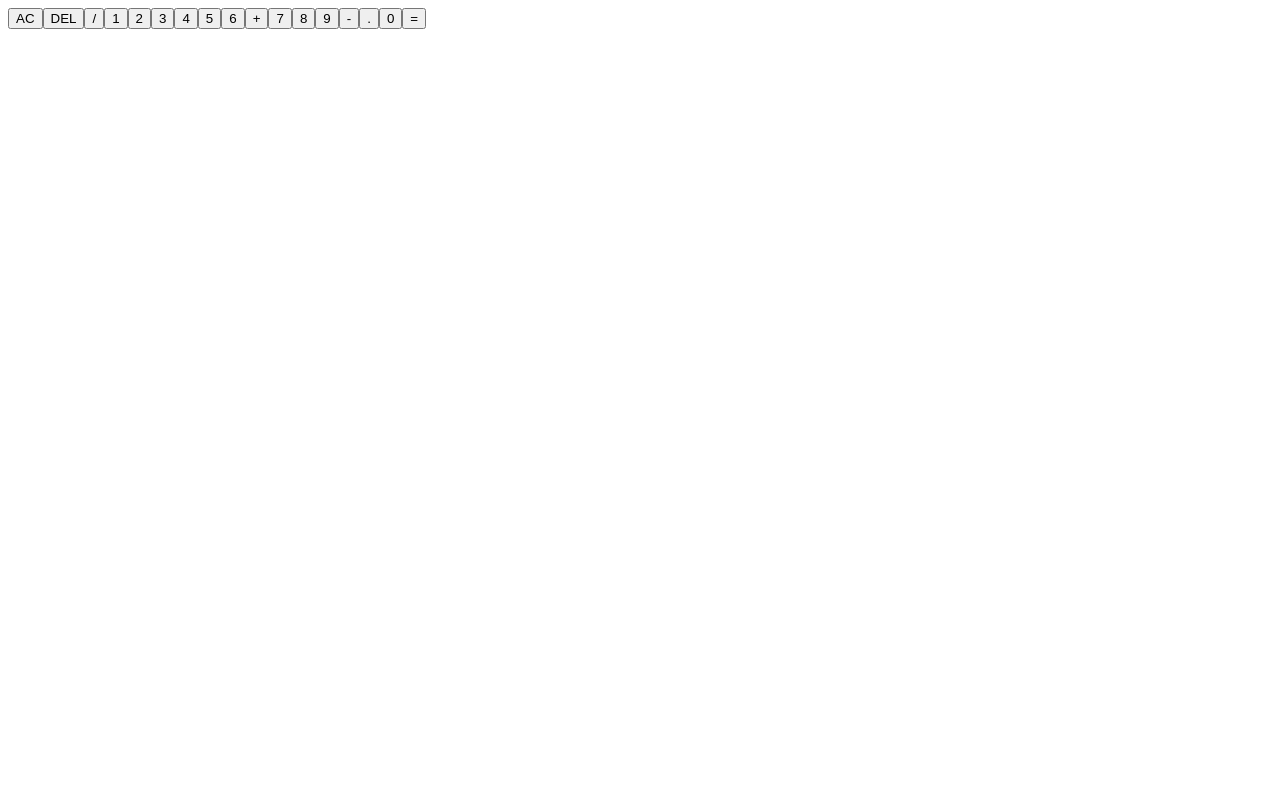
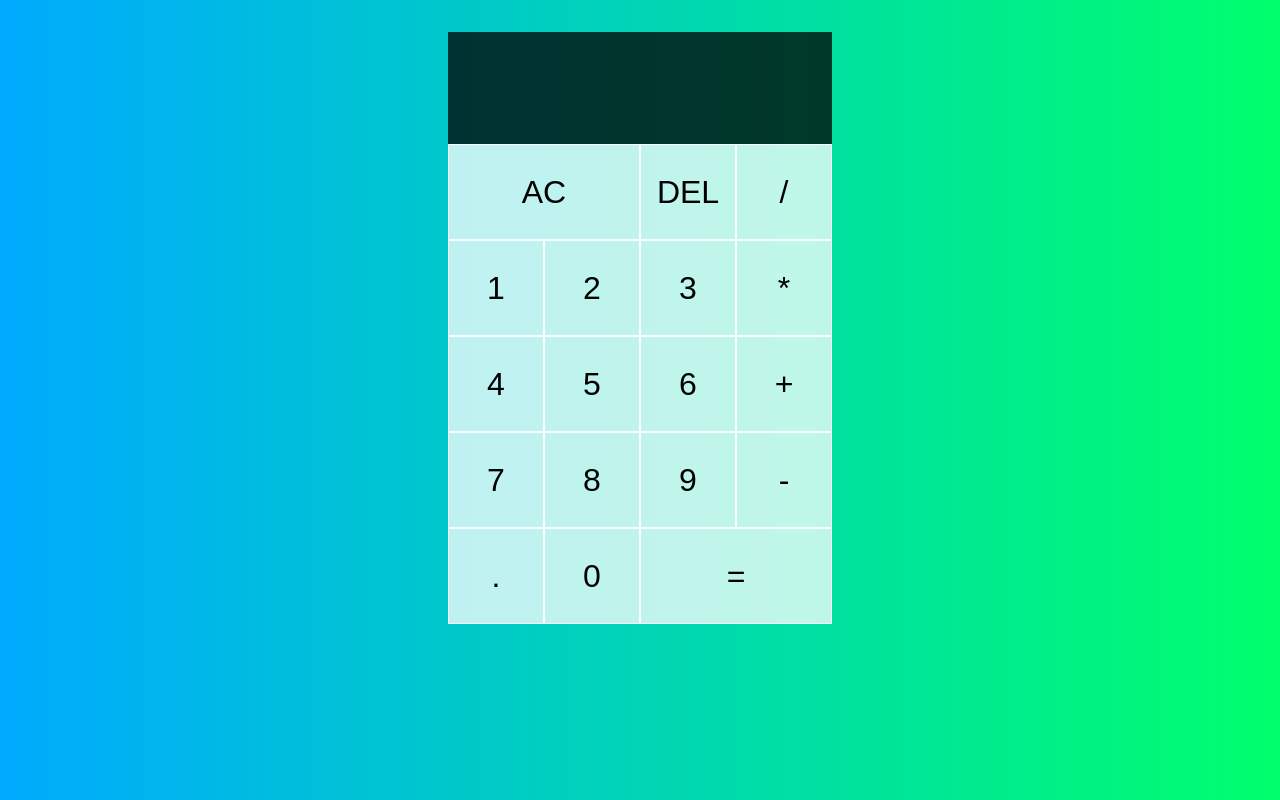
Before and after one commit to NWKendall/calculatorjsx, a React (Create React App) app: page / in a window 1280 px wide. Built offline with nearby package versions, Linux system fonts and the light colour scheme.

Commit message:
feat: calcualtor functionality

```diff
--- a/package.json
+++ b/package.json
@@ -12,7 +12,7 @@
     "web-vitals": "^1.0.1"
   },
   "scripts": {
-    "start": "react-scripts start",
+    "start": " react-scripts start",
     "build": "react-scripts build",
     "test": "react-scripts test",
     "eject": "react-scripts eject"
--- a/src/App.js
+++ b/src/App.js
@@ -1,18 +1,46 @@
+import { useReducer } from "react";
+import DigitButton from "./DigitButton";
 import "./styles.css";
 
+export const ACTIONS = {
+  ADD_DIGIT: "add-digit",
+  CHOOSE_OPERATION: "choose-operation",
+  CLEAR: "clear",
+  DELETE_DIGIT: "delete-digit",
+  EVALUATION: "evaluation",
+};
+
+function reducer(state, { type, payload }) {
+  switch (type) {
+    case ACTIONS.ADD_DIGIT:
+      return {
+        ...state,
+        currentOperand: `${currentOperand || ""}${payload.digit}`,
+      };
+  }
+}
+
 function App() {
+  const [{ currentOperand, previousOperand, operation }, dispatch] = useReducer(
+    reducer,
+    {}
+  );
+
   return (
     <div className="calculator-grid">
       <div className="output">
-        <div className="previous-operand"></div>
-        <div className="current-operand"></div>
+        <div className="previous-operand">
+          {previousOperand} {operation}
+        </div>
+        <div className="current-operand">{currentOperand}</div>
       </div>
       <button className="span2">AC</button>
       <button>DEL</button>
       <button>/</button>
-      <button>1</button>
+      <DigitButton digit="1" dispatch={dispatch} />
       <button>2</button>
       <button>3</button>
+      <button>*</button>
       <button>4</button>
       <button>5</button>
       <button>6</button>
--- /dev/null
+++ b/src/DigitButton.js
@@ -0,0 +1,11 @@
+import { ACTIONS } from "./App.js";
+
+export default function DigitButoon({ dispatch, digit }) {
+  return (
+    <button
+      onClick={() => dispatch({ type: ACTIONS.ADD_DIGIT, payload: { digit } })}
+    >
+      {digit}
+    </button>
+  );
+}
--- a/src/styles.css
+++ b/src/styles.css
@@ -1,8 +1,57 @@
-*, *::before, *::after {
-    box-sizing:border-box;
-};
+*,
+*::before,
+*::after {
+  box-sizing: border-box;
+}
 
 body {
-    margin: 0;
-    background: linear-gradient(to right, #00AAFF, #00FF6C);
+  margin: 0;
+  background: linear-gradient(to right, #00aaff, #00ff6c);
 }
+
+.calculator-grid {
+  display: grid;
+  margin-top: 2rem;
+  justify-content: center;
+  grid-template-columns: repeat(4, 6rem);
+  grid-template-rows: minmax(7rem, auto) repeat(5, 6rem);
+}
+
+.calculator-grid > button {
+  cursor: pointer;
+  font-size: 2rem;
+  border: 1px solid white;
+  outline: none;
+  background-color: rgba(255, 255, 255, 0.75);
+}
+
+.calculator-grid > button:hover,
+.calculator-grid > button:focus {
+  background-color: rgba(255, 255, 255, 0.9);
+}
+
+.span2 {
+  grid-column: span 2;
+}
+
+.output {
+  grid-column: 1/ -1;
+  background-color: rgba(0, 0, 0, 0.75);
+  display: flex;
+  flex-direction: column;
+  align-items: flex-end;
+  justify-content: space-around;
+  padding: 0.75rem;
+  word-wrap: break-word;
+  word-break: break-all;
+}
+
+.output .previous-operand {
+  color: rgba(255, 255, 255, 0.75);
+  font-size: 1.5rem;
+}
+
+.output .current-operand {
+  color: rgba(255, 255, 255);
+  font-size: 2.5rem;
+}
```
